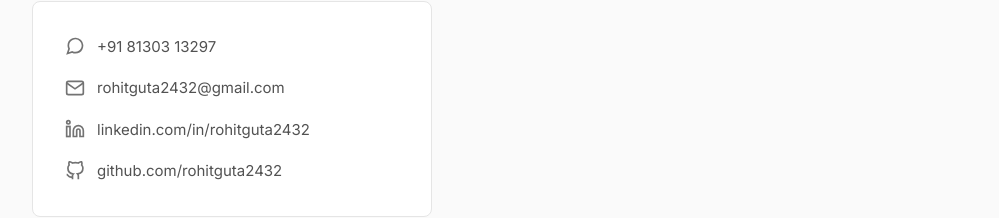
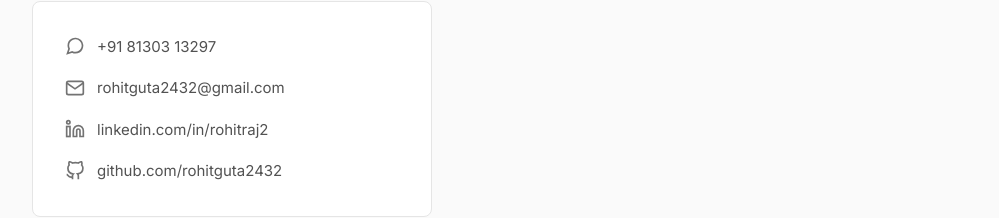
Before and after one commit to rohitguta2432/backendscale, a Next.js app: page /contact in a window 1280 px wide. Shown: the part 353-571 px from the top of the page, without its empty margins (140-1139 px from the left). Built offline with nearby package versions, Linux system fonts and the light colour scheme.

Commit message:
Fix LinkedIn URL to linkedin.com/in/rohitraj2

```diff
--- a/src/app/contact/page.tsx
+++ b/src/app/contact/page.tsx
@@ -55,12 +55,12 @@
                                         <circle cx="4" cy="4" r="2" />
                                     </svg>
                                     <a
-                                        href="https://linkedin.com/in/rohitguta2432"
+                                        href="https://www.linkedin.com/in/rohitraj2/"
                                         target="_blank"
                                         rel="noopener noreferrer"
                                         className="contact-link"
                                     >
-                                        linkedin.com/in/rohitguta2432
+                                        linkedin.com/in/rohitraj2
                                     </a>
                                 </div>
 
--- a/src/components/Footer.tsx
+++ b/src/components/Footer.tsx
@@ -23,7 +23,7 @@
                         GitHub
                     </a>
                     <a
-                        href="https://linkedin.com/in/rohitguta2432"
+                        href="https://www.linkedin.com/in/rohitraj2/"
                         target="_blank"
                         rel="noopener noreferrer"
                         className="footer-link"
```
